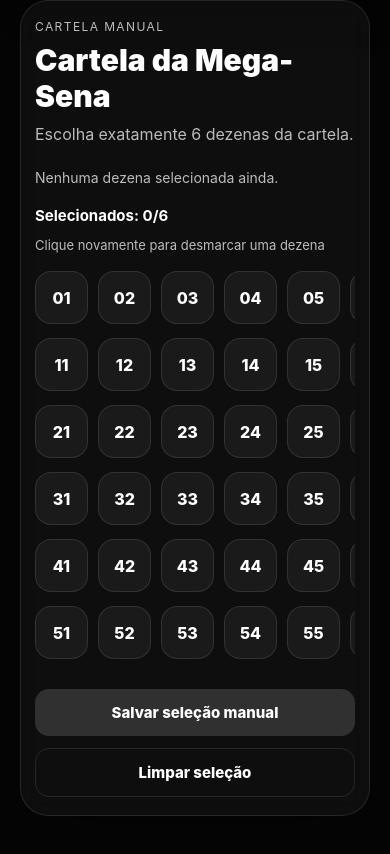
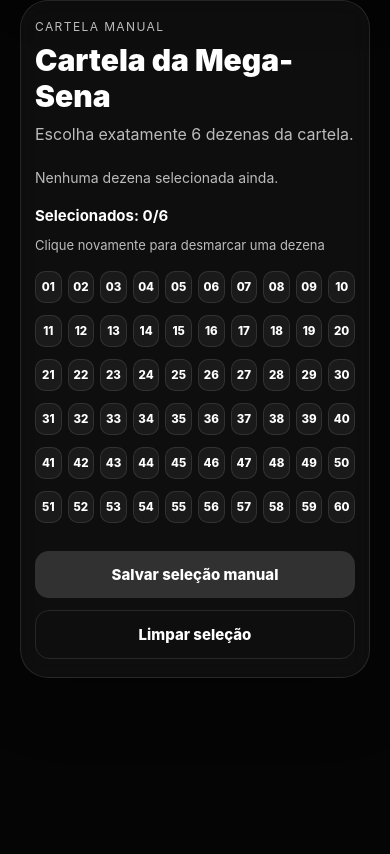
Before and after one commit to GianlucaAlves/mega-sena-suggester, a React (Vite) app in the folder mega-sena-suggester/: page /palpite in a window 390 px wide. Shown: the part 1025-1879 px from the top of the page. After the commit the page ends 1759 px from the top, so only its background shows below. Built offline with nearby package versions, Linux system fonts and the light colour scheme.

Commit message:
Melhorei responsividade da cartela

```diff
--- a/mega-sena-suggester/src/components/Cartela.tsx
+++ b/mega-sena-suggester/src/components/Cartela.tsx
@@ -170,15 +170,16 @@
         style={{
           width: "100%",
           overflowX: "auto",
-          paddingBottom: 6,
+          overflowY: "hidden",
+          paddingBottom: 4,
         }}
       >
         <div
           style={{
             display: "flex",
             flexDirection: "column",
-            gap: 14,
-            minWidth: 620,
+            gap: 12,
+            width: "100%",
           }}
         >
           {LINHAS.map((linha, index) => (
@@ -186,8 +187,9 @@
               key={`linha-${index}`}
               style={{
                 display: "grid",
-                gridTemplateColumns: "repeat(10, minmax(48px, 1fr))",
-                gap: 10,
+                gridTemplateColumns: "repeat(10, minmax(0, 1fr))",
+                gap: "clamp(6px, 1vw, 10px)",
+                alignItems: "stretch",
               }}
             >
               {linha.map((num) => {
@@ -200,8 +202,15 @@
                     style={{
                       aspectRatio: "1 / 1",
                       width: "100%",
-                      minHeight: 48,
-                      borderRadius: 16,
+                      minHeight: "clamp(32px, 4vw, 48px)",
+                      padding: 0,
+                      display: "flex",
+                      alignItems: "center",
+                      justifyContent: "center",
+                      lineHeight: 1.1,
+                      textAlign: "center",
+                      boxSizing: "border-box",
+                      borderRadius: "clamp(10px, 1.5vw, 16px)",
                       border: selecionado
                         ? `2px solid ${COLORS.branco}`
                         : `1px solid ${COLORS.borda}`,
@@ -210,7 +219,7 @@
                         : "rgba(255,255,255,0.05)",
                       color: COLORS.branco,
                       fontWeight: 800,
-                      fontSize: 16,
+                      fontSize: "clamp(0.72rem, 1.15vw, 0.98rem)",
                       cursor: "pointer",
                       transition:
                         "transform 0.18s ease, background-color 0.18s ease, border-color 0.18s ease",
```
